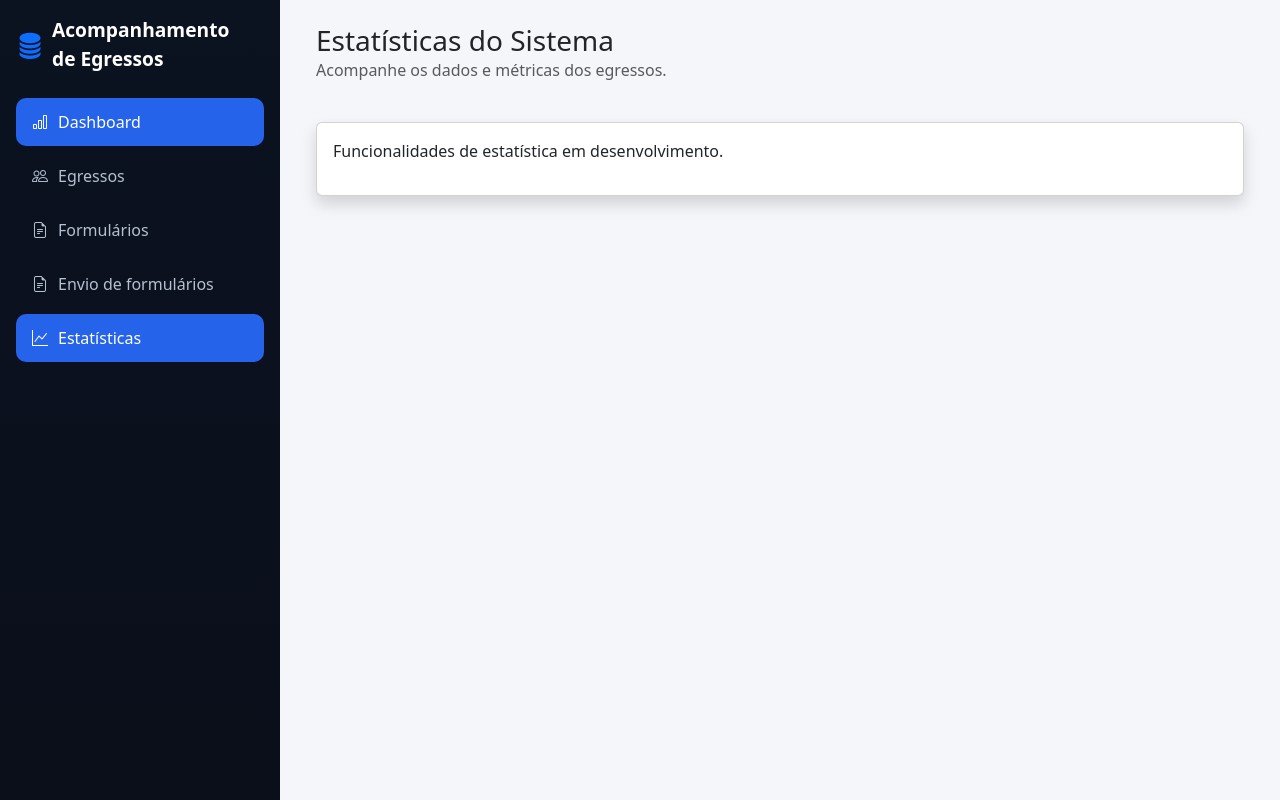
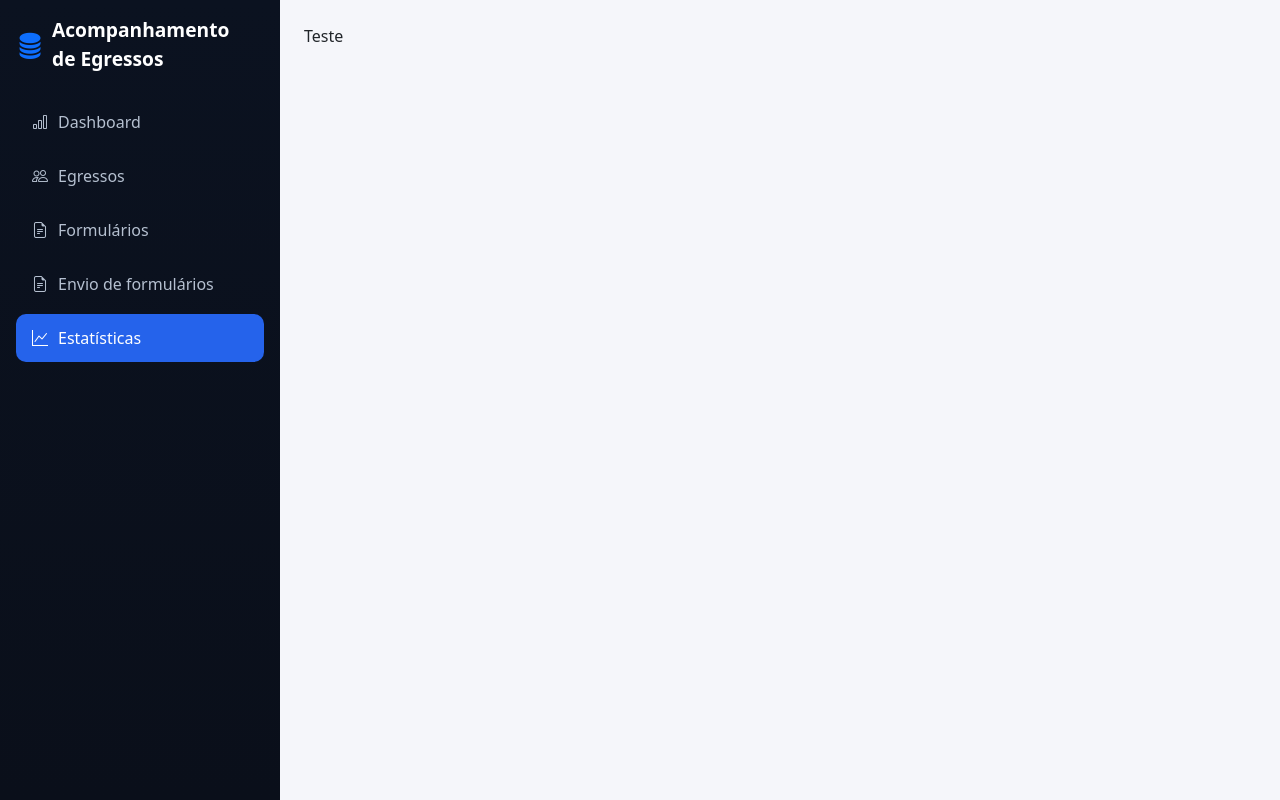
Before and after one commit to MarceloCRM/Projeto-TCC, a Django app: page /estatistica/ in a window 1280 px wide. Run offline with Django 5.2, Linux system fonts and the light colour scheme.

Commit message:
corrige conflito de estado ativo no sidebar e atualiza gitignore

```diff
--- a/templates/core/base.html
+++ b/templates/core/base.html
@@ -114,7 +114,7 @@
 
         <ul class="nav nav-pills flex-column mb-auto">
             <li class="nav-item">
-                <a href="{% url 'index' %}" class="nav-link {% if request.resolver_match.url_name == 'index' %}active{% endif %}">
+                <a href="{% url 'index' %}" class="nav-link {% if request.resolver_match.view_name == 'index' %}active{% endif %}">
                     <i class="bi bi-bar-chart"></i> Dashboard
                 </a>
             </li>
--- a/templates/estatistica/index.html
+++ b/templates/estatistica/index.html
@@ -3,22 +3,5 @@
 {% block title %}Estatísticas - Acompanhamento de Egressos{% endblock %}
 
 {% block content %}
-<div class="container-fluid">
-    <div class="row mb-4">
-        <div class="col-12">
-            <h1 class="h3 mb-0 text-gray-800">Estatísticas do Sistema</h1>
-            <p class="text-muted">Acompanhe os dados e métricas dos egressos.</p>
-        </div>
-    </div>
-
-    <div class="row">
-        <div class="col-12">
-            <div class="card shadow mb-4">
-                <div class="card-body">
-                    <p>Funcionalidades de estatística em desenvolvimento.</p>
-                </div>
-            </div>
-        </div>
-    </div>
-</div>
+<p>Teste</p>
 {% endblock %}
```
Also changed, not shown: 1 other file.
